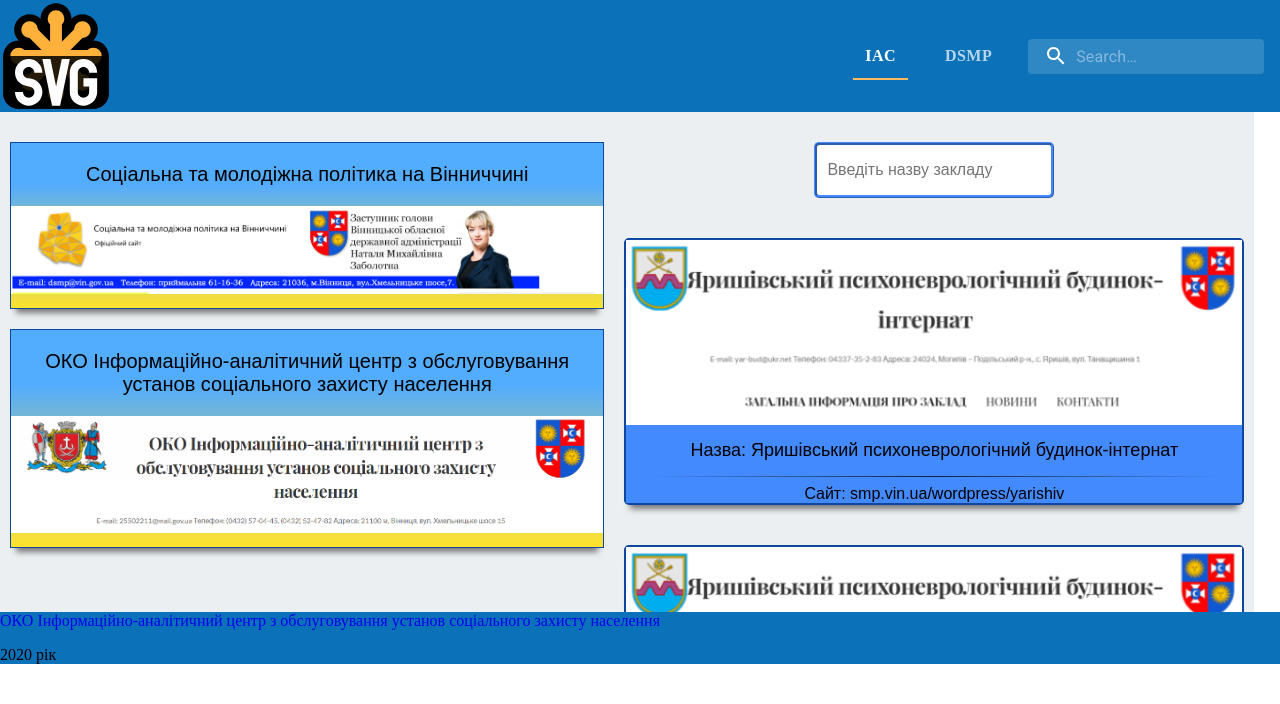
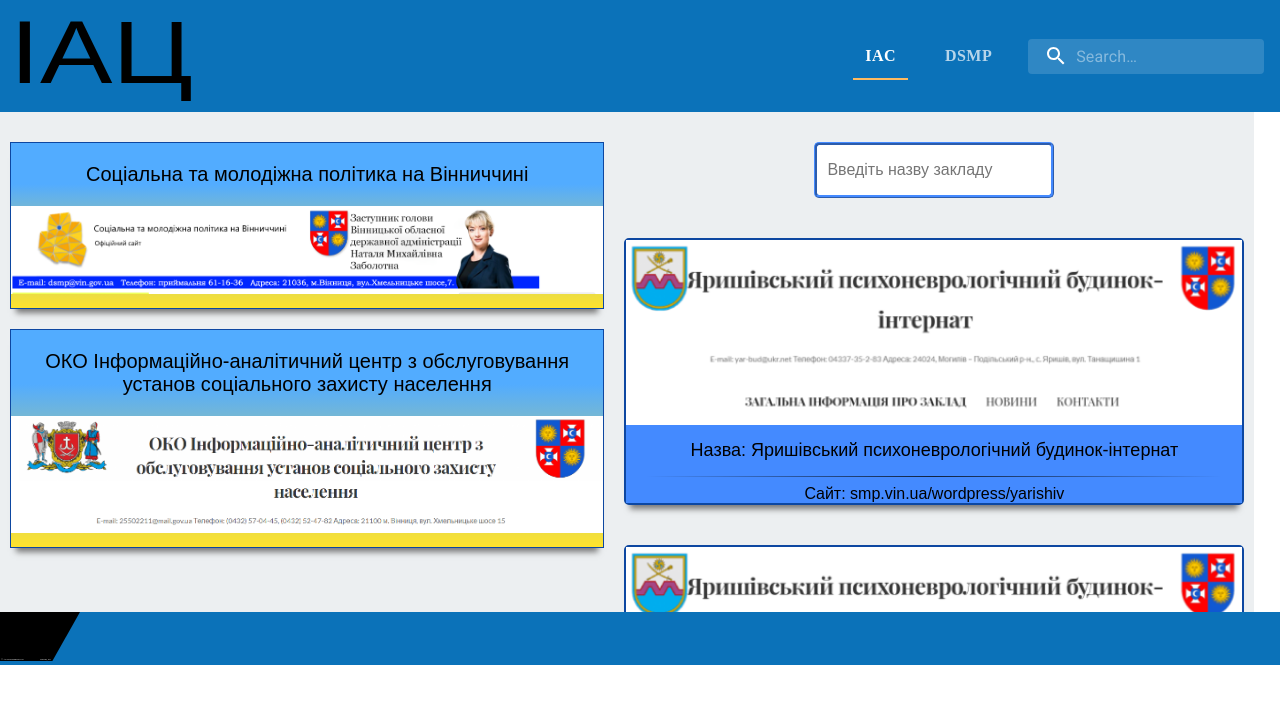
Before and after one commit to SergiiKov/main-page-iac, a React (Create React App) app: page / in a window 1280 px wide. Shown: the top 704 px of the page. Built offline with nearby package versions, Linux system fonts and the light colour scheme.

Commit message:
add footer style

```diff
--- a/src/App/App.jsx
+++ b/src/App/App.jsx
@@ -1,7 +1,5 @@
 import React from 'react';
 import MainPage from '../page/main-page/main-page';
-// import Header from '../components/header/header.component';
-// import Footer from '../components/footer/footer.component';
 
 import theme from '../components/ui/theme';
 import { ThemeProvider } from '@material-ui/core/styles';
--- a/src/components/ui/footer.jsx
+++ b/src/components/ui/footer.jsx
@@ -2,11 +2,18 @@ import React from 'react';
 import { makeStyles } from '@material-ui/core/styles';
 import theme from './theme';
 import { useTheme } from '@material-ui/core/styles';
+import FooterAdornment from '../../img/Footer Adornment.svg';
 
 const useStyles = makeStyles(theme=>({
     footer: {
         backgroundColor: theme.palette.common.blue,
-        width: '100%'
+        width: '100%',
+        zIndex: theme.zIndex.modal + 1,
+        position: 'relative'
+    },
+    footerAdornment:{
+        width: '5em',
+        verticalAlignment: 'bottom'
     }
 }))
 
@@ -15,10 +22,11 @@ export default function Footer() {
 
     return(
         <footer className={classes.footer}>
-              <div>
+             <img src={FooterAdornment} alt='company logo' className={classes.footerAdornment} />
+              {/* <div>
                 <a href='http://smp.vin.ua/wordpress/'>ОКО Інформаційно-аналітичний центр з обслуговування установ соціального захисту населення</a>
                 <p>2020 рік</p>
-                </div>
+                </div> */}
 
                 {/* <div className='adres-block'>
                 <p>Адреса: 21100 м. Вінниця, вул. Хмельницьке шосе 15</p>
--- a/src/components/ui/header.jsx
+++ b/src/components/ui/header.jsx
@@ -24,7 +24,7 @@ import List from '@material-ui/core/List';
 import ListItem from '@material-ui/core/ListItem';
 import ListItemText from '@material-ui/core/ListItemText';
 
-import logo from '../../img/logo.svg';
+import logo from '../../img/logo11.svg';
 
 
 function ElevationScroll(props) {
--- a/src/page/main-page/main-page.jsx
+++ b/src/page/main-page/main-page.jsx
@@ -27,7 +27,7 @@ class MainPage extends React.Component {
         const filterDistricts = this.state.districts.filter(district =>
         district.name.toLowerCase().includes(searchField.toLowerCase()))
         return(
-            <div>
+            <div >
             <div className='grid-container'>
                 <div className='grid-item left'>
                     <Dsmp />
```
Also changed, not shown: src/img/Footer Adornment.svg (added), src/img/logo11.svg (added).
